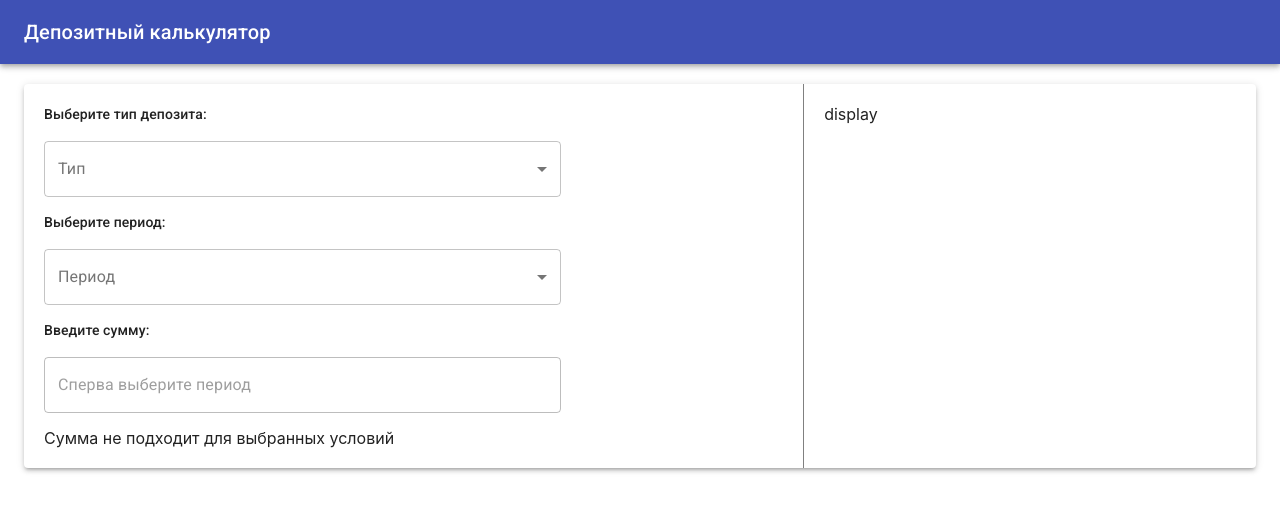
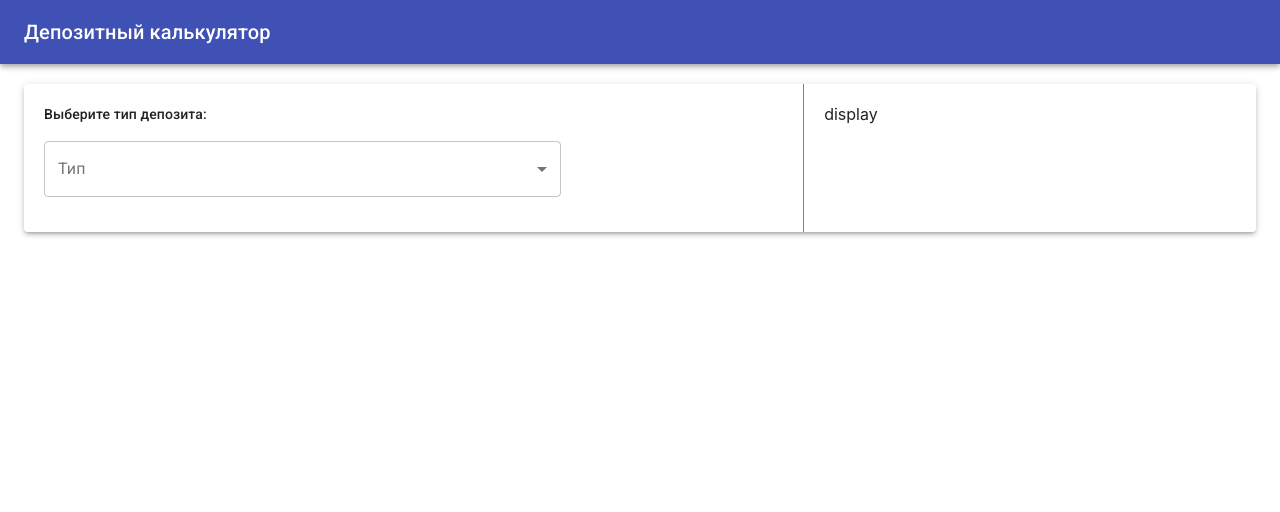
Before and after one commit to Flunt1k/bank-rossiya, a React (Create React App) app: page / in a window 1280 px wide. Shown: the top 512 px of the page. Built offline with nearby package versions, Linux system fonts and the light colour scheme.

Commit message:
refactor: change period selection to input

```diff
--- a/src/components/CalculatorLeftSide.tsx
+++ b/src/components/CalculatorLeftSide.tsx
@@ -55,48 +55,38 @@ const CalculatorLeftSide: React.FC<CalculatorLeftSideProps> = ({
                           key={v4()}>{credit.name}</MenuItem>)}*
           </Select>
         </FormControl>
-        <Typography component="h6" variant="subtitle2">Выберите
-          период:</Typography>
-        <FormControl variant="outlined" className={classes.formControl}>
-          <InputLabel id="creditType_label">Период</InputLabel>
-          <Select
-              labelId="creditType_label"
-              id="demo-simple-select-outlined"
+
+        {context.settingsState.code ?
+            <>
+              <Typography component="h6" variant="subtitle2">Введите
+                период: (дней)</Typography>
+              <TextField variant="outlined" className={classes.formControl}
                          value={context.settingsState.period_from}
+                         name="period_from"
+                         type="number"
                          onChange={context.setSettingsState}
-              name="period_from"
-              label="Период"
-          >
-            <MenuItem value="">
-              <em>
-                {!depositParams?.length ? 'Выберите тип дипозита' : 'Выберите' +
-                    ' период'}
-              </em>
-            </MenuItem>
+                         />
+            </> : null
+        }
         {
-              depositParams.map((params: DepositParams) => {
-                return <MenuItem key={v4()}
-                                 value={`${params.period_from}`}>{params.period_from}</MenuItem>;
-              })}
-          </Select>
-        </FormControl>
+          !(depositParams[0]?.period_from <= +context.settingsState.period_from)
+              ? null
+              : <>
                 <Typography component="h6" variant="subtitle2">Введите
                   сумму:</Typography>
                 <TextField variant="outlined" className={classes.formControl}
-                   label={!(!!context.settingsState.period_from)
-                       ? 'Сперва выберите' +
-                       ' период'
-                       : 'Введите сумму'}
-                   disabled={!(!!context.settingsState.period_from)}
                            value={context.settingsState.summ_from}
                            name="summ_from"
-                   onChange={(e: React.ChangeEvent<HTMLInputElement>) => {
-                     context.setSettingsState(e);
-                   }}
+                           type="number"
+                           onChange={context.setSettingsState}
                 />
-        {!(depositParams[0]?.summs_and_rate[0]?.summ_from <= +context.settingsState.summ_from)
+              </>
+        }
+
+        {!(depositParams[0]?.summs_and_rate[0]?.summ_from <=
+            +context.settingsState.summ_from)
             ?
-            <div>Сумма не подходит для выбранных условий</div>
+            null
             :
 
             <div>
--- a/src/contexts/calculatorContext.tsx
+++ b/src/contexts/calculatorContext.tsx
@@ -2,36 +2,44 @@ import React from 'react';
 import useForm from '../hooks/useForm';
 import {DepositParams, SummsAndRate} from '../interfaces';
 
-const CalculatorContext: React.Context<any> = React.createContext(null)
+const CalculatorContext: React.Context<any> = React.createContext(null);
 
-export const useCalculator = () => React.useContext(CalculatorContext)
+export const useCalculator = () => React.useContext(CalculatorContext);
 
-const CalculatorProvider: React.FC = ({children}):React.ReactElement => {
-  const [settingsState, setSettingsState] = useForm({code: '', period_from: '', summ_from: ''});
-  const [rate, setRate] = React.useState<number>(0)
+const CalculatorProvider: React.FC = ({children}): React.ReactElement => {
+  const [settingsState, setSettingsState] = useForm(
+      {code: '', period_from: '', summ_from: ''});
+  const [rate, setRate] = React.useState<number>(0);
 
-  const calcRateAndIncome = (params: DepositParams[], ) => {
-    const index = params.findIndex((value: DepositParams) => value.period_from === +settingsState.period_from)
-    const offers = params[index].summs_and_rate
-    const offersValues = offers.map((obj: SummsAndRate) => obj.summ_from)
-    const indexRange = offersValues.findIndex((summ: number) => summ > +settingsState.summ_from)
+  const calcRateAndIncome = (params: DepositParams[]) => {
+    const periodValues = params.map((param: DepositParams) => param.period_from);
+    const currentPeriodRange = periodValues.findIndex(
+        (period: number) => period > +settingsState.period_from
+    );
+    const index = currentPeriodRange === -1 ? params.length - 1 : currentPeriodRange - 1;
+    const offers = params[index].summs_and_rate;
+    const offersValues = offers.map((obj: SummsAndRate) => obj.summ_from);
+    const indexRange = offersValues.findIndex(
+        (summ: number) => summ > +settingsState.summ_from
+    );
+    console.log(index, offers, offersValues);
     if (indexRange === -1) {
-      setRate(offers[offers.length - 1].rate)
-      return
+      setRate(offers[offers.length - 1].rate);
+      return;
     }
     setRate(offers[indexRange - 1].rate);
-  }
+  };
 
-  return(
+  return (
       <CalculatorContext.Provider value={{
         settingsState,
         setSettingsState,
         calcRateAndIncome,
-        rate
+        rate,
       }}>
         {children}
       </CalculatorContext.Provider>
-  )
-}
+  );
+};
 
-export default CalculatorProvider
+export default CalculatorProvider;
```
Lines whose indentation alone changed are shown as unchanged.
